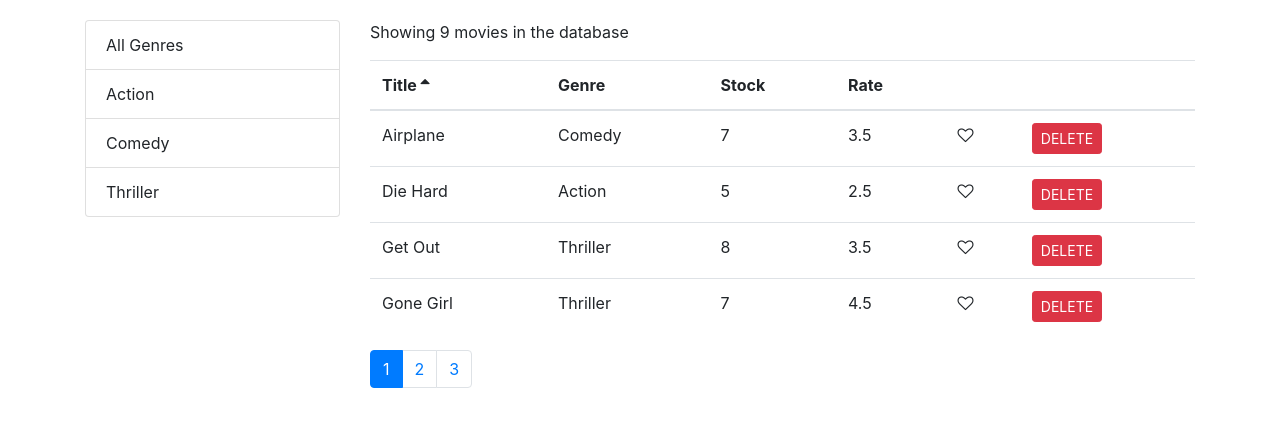
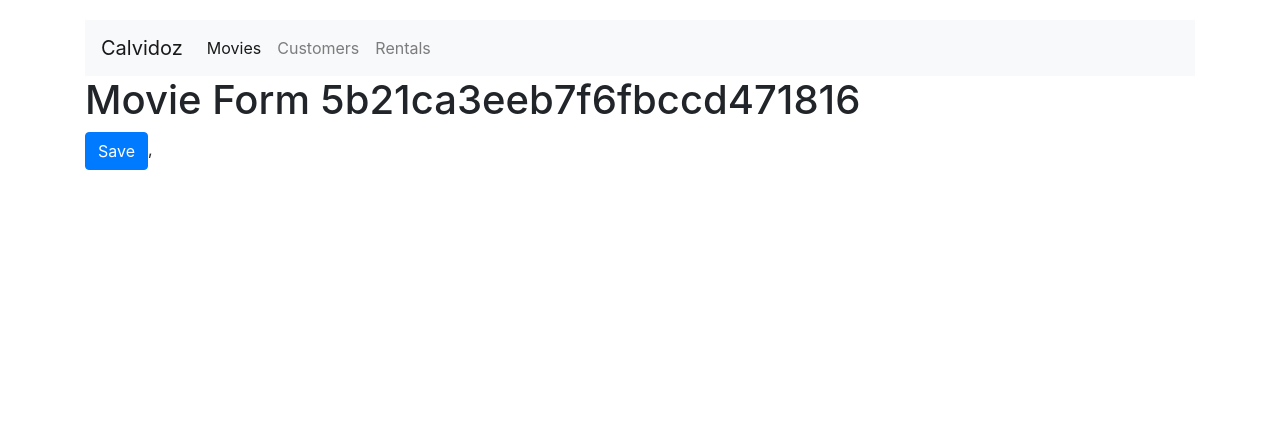
Before and after one commit to calvadoz/calvidoz, a React (Create React App) app: page /movies/5b21ca3eeb7f6fbccd471816 in a window 1280 px wide. Shown: the top 426 px of the page. Built offline with nearby package versions, Linux system fonts and the light colour scheme.

Commit message:
Add routing

```diff
--- a/package.json
+++ b/package.json
@@ -10,8 +10,10 @@
     "font-awesome": "^4.7.0",
     "lodash": "^4.17.21",
     "prop-types": "^15.8.1",
+    "query-string": "^7.1.1",
     "react": "^17.0.2",
     "react-dom": "^17.0.2",
+    "react-router-dom": "^6.2.1",
     "react-scripts": "5.0.0",
     "web-vitals": "^2.1.4"
   },
--- a/src/App.js
+++ b/src/App.js
@@ -1,10 +1,28 @@
 import "./App.css";
 import Movies from "./components/movies";
+import NavBar from "./components/navbar";
+import Customers from "./components/Customers";
+import Rentals from "./components/Rentals";
+import MovieForm from "./components/movieForm";
+import NotFound from "./components/common/notFound";
+import { BrowserRouter, Navigate, Routes, Route } from "react-router-dom";
 
 function App() {
   return (
     <main className="container">
-      <Movies></Movies>
+      <BrowserRouter>
+        <NavBar />
+        <Routes>
+          <Route path="/movies/:id" element={<MovieForm />} />
+          <Route path="/movies" element={<Movies />} />
+          <Route path="/customers" element={<Customers />} />
+          <Route path="/rentals" element={<Rentals />} />
+          <Route path="/not-found" element={<NotFound />} />
+          <Route path="/" element={<Movies />} />
+          <Route path="*" element={<Navigate to="/not-found" />} />
+        </Routes>
+      </BrowserRouter>
+      ,
     </main>
   );
 }
--- /dev/null
+++ b/src/components/Customers.jsx
@@ -0,0 +1,7 @@
+import React from "react";
+
+const Customers = () => {
+  return <h1>Customers</h1>;
+};
+
+export default Customers;
--- /dev/null
+++ b/src/components/Rentals.jsx
@@ -0,0 +1,7 @@
+import React from "react";
+
+const Rentals = () => {
+  return <h1>Rentals</h1>;
+};
+
+export default Rentals;
--- /dev/null
+++ b/src/components/common/notFound.jsx
@@ -0,0 +1,7 @@
+import React from "react";
+
+const NotFound = () => {
+  return <h1>Not Found</h1>;
+};
+
+export default NotFound;
--- /dev/null
+++ b/src/components/movieForm.jsx
@@ -0,0 +1,21 @@
+import React from "react";
+import { useParams, useNavigate } from "react-router-dom";
+
+const MovieForm = () => {
+  const params = useParams();
+  const navigate = useNavigate();
+  const handleSave = () => {
+    navigate("/movies", { replace: true });
+  };
+
+  return (
+    <React.Fragment>
+      <h1>Movie Form {params.id}</h1>
+      <button className="btn btn-primary" onClick={handleSave}>
+        Save
+      </button>
+    </React.Fragment>
+  );
+};
+
+export default MovieForm;
--- a/src/components/moviesTable.jsx
+++ b/src/components/moviesTable.jsx
@@ -3,9 +3,17 @@ import React, { Component } from "react";
 import Like from "./common/like";
 import Table from "./common/table";
 
+import { Link } from "react-router-dom";
+
 class MoviesTable extends Component {
   columns = [
-    { path: "title", label: "Title" },
+    {
+      path: "title",
+      label: "Title",
+      content: (movie) => (
+        <Link to={`/movies/${movie._id}`}>{movie.title}</Link>
+      ),
+    },
     { path: "genre.name", label: "Genre" },
     { path: "numberInStock", label: "Stock" },
     { path: "dailyRentalRate", label: "Rate" },
--- /dev/null
+++ b/src/components/navbar.jsx
@@ -0,0 +1,40 @@
+import { React, Component } from "react";
+import { NavLink } from "react-router-dom";
+
+class NavBar extends Component {
+  render() {
+    return (
+      <nav className="navbar navbar-expand-lg navbar-light bg-light">
+        <a className="navbar-brand" href="#">
+          Calvidoz
+        </a>
+        <button
+          className="navbar-toggler"
+          type="button"
+          data-toggle="collapse"
+          data-target="#navbarNavAltMarkup"
+          aria-controls="navbarNavAltMarkup"
+          aria-expanded="false"
+          aria-label="Toggle navigation"
+        >
+          <span className="navbar-toggler-icon"></span>
+        </button>
+        <div className="collapse navbar-collapse" id="navbarNavAltMarkup">
+          <div className="navbar-nav">
+            <NavLink className="nav-item nav-link" to="/movies">
+              Movies
+            </NavLink>
+            <NavLink className="nav-item nav-link" to="/customers">
+              Customers
+            </NavLink>
+            <NavLink className="nav-item nav-link" to="/rentals">
+              Rentals
+            </NavLink>
+          </div>
+        </div>
+      </nav>
+    );
+  }
+}
+
+export default NavBar;
```
Also changed, not shown: 1 other file (tests, documents, lock files or other folders).
